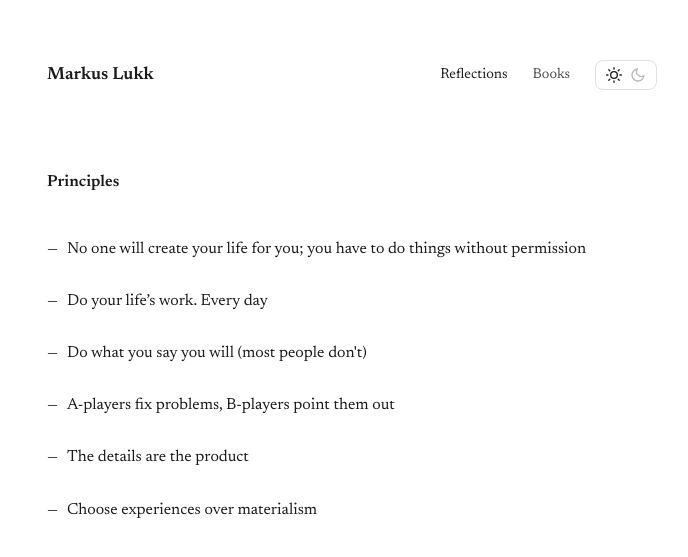
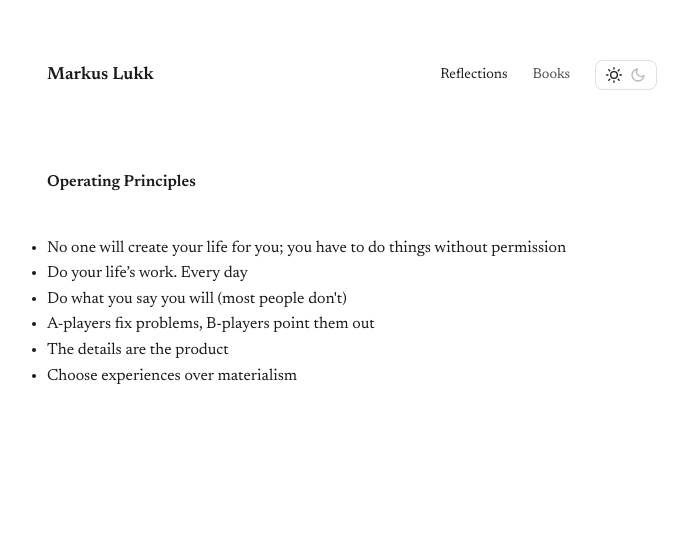
Before and after one commit to markuslukk/markuslukk.github.io, a Jekyll site: the page built from reflections/operating principles.html, in a window 1280 px wide. Shown: the top 557 px of the page, without its empty margins (288-976 px from the left). Built offline with Jekyll 4.4.1, drawn with Linux system fonts in a browser that asks for light colours.

Commit message:
Update operating principles.html

```diff
--- a/reflections/operating principles.html
+++ b/reflections/operating principles.html
@@ -1,6 +1,6 @@
 ---
 layout: default
-title: Principles - Markus Lukk
+title: Operating Principles - Markus Lukk
 ---
 <div class="container">
   <header>
@@ -27,9 +27,9 @@ title: Principles - Markus Lukk
     </nav>
   </header>
 
-  <h1 class="section-heading">Principles</h1>
+  <h1 class="section-heading">Operating Principles</h1>
 
-  <ul class="principles-list">
+  <ul class="operating-principles-list">
     <li>No one will create your life for you; you have to do things without permission </li>
     <li>Do your life’s work. Every day </li>
     <li>Do what you say you will (most people don't) </li>
```
